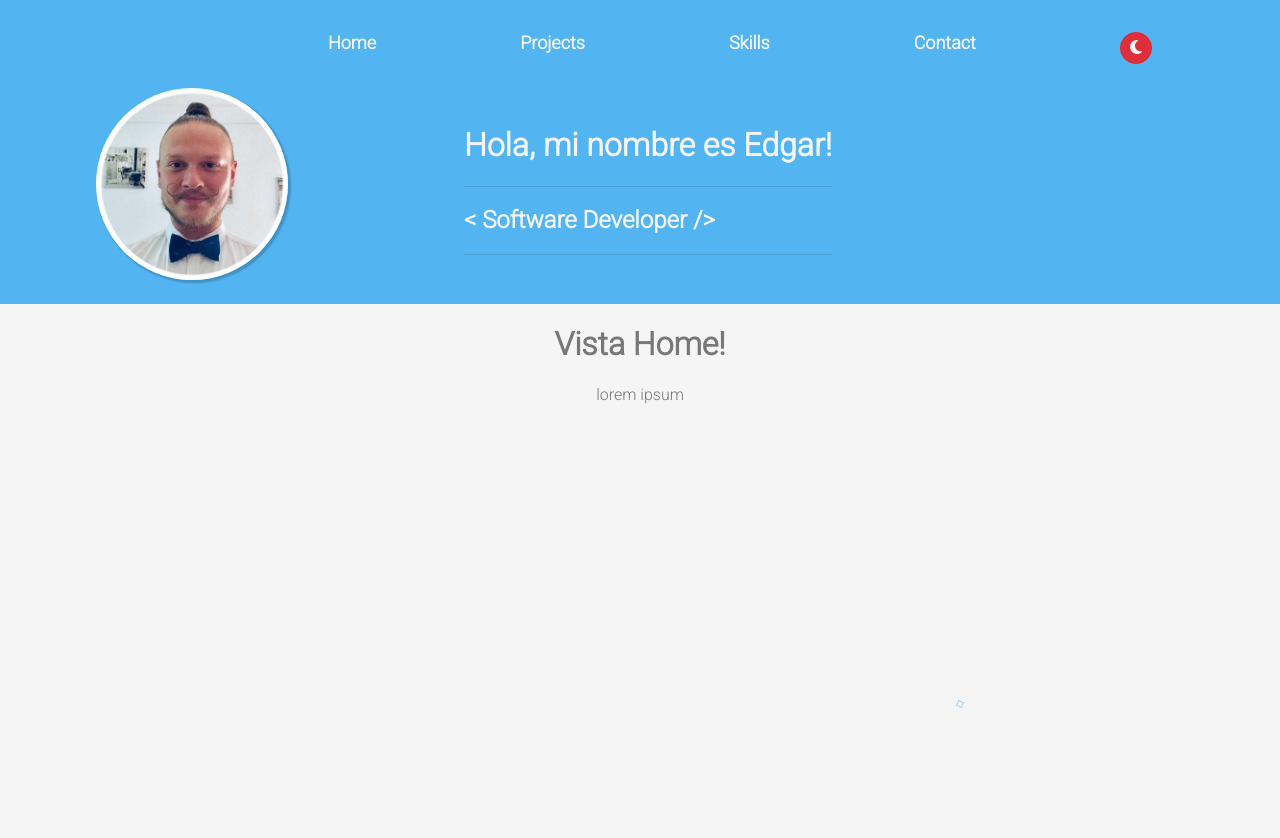
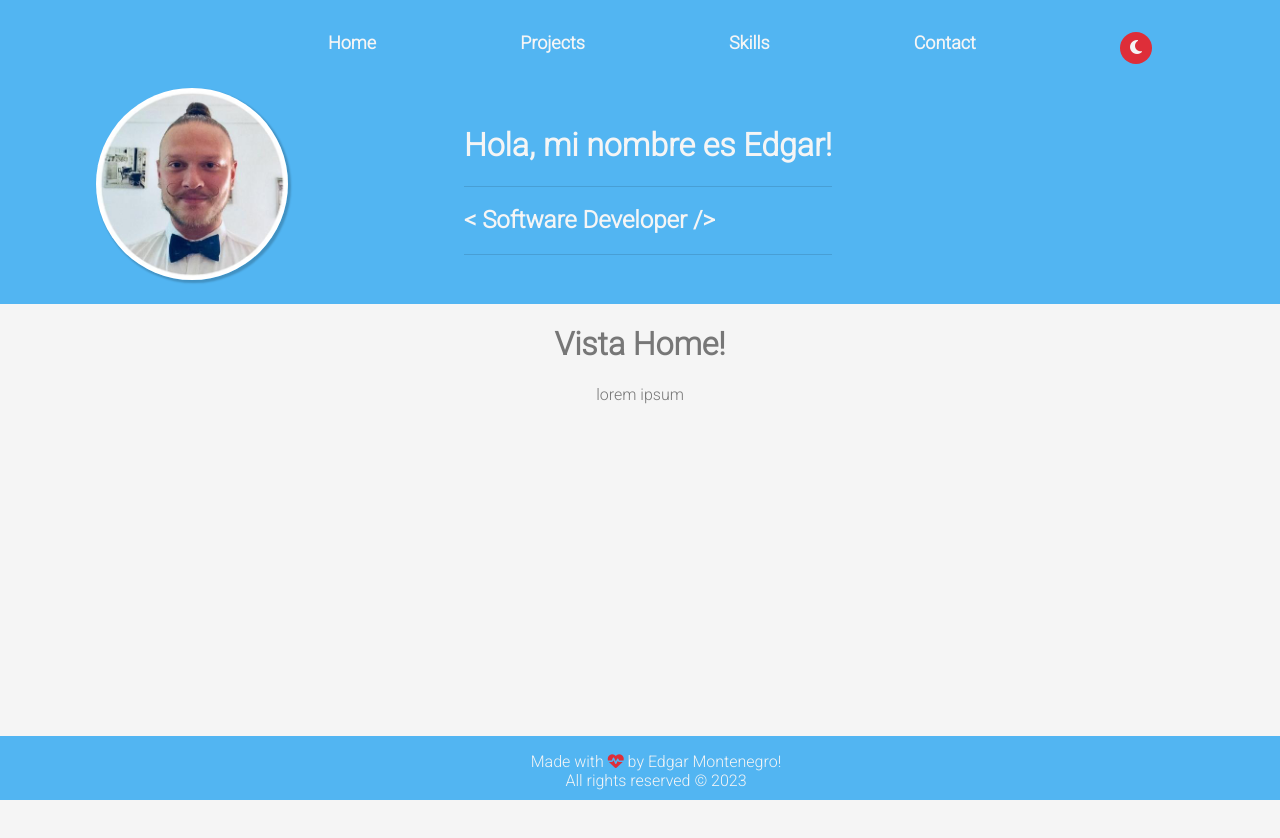
Before and after one commit to Edgarmontenegro123/portfolio, a React (Vite) app: page / in a window 1280 px wide. Shown: the top 838 px of the page. Built offline with nearby package versions, Linux system fonts and the light colour scheme.

Commit message:
🚧 Add Skills view

```diff
--- a/src/Components/DarkThemeButton/DarkThemeButton.scss
+++ b/src/Components/DarkThemeButton/DarkThemeButton.scss
@@ -36,11 +36,17 @@ body.darkMode{
   .hero{
     background-color: $bodyDark;
   }
+  .fa-heart-pulse{
+    color: $backgroundBlueLight;
+  }
   .divContact__link{
     color: darkgrey;
     &:hover{
       color: $textLight;
     }
+  }
+  .divSkills{
+    color: $textLight;
   }
 }
 
--- a/src/Components/Footer/Footer.scss
+++ b/src/Components/Footer/Footer.scss
@@ -4,10 +4,13 @@
   position: fixed;
   bottom: 0;
   width: 100vw;
-  height: 3vh;
+  height: 4vh;
   background-color: $backgroundBlueLight;
   color: $textLight;
   text-align: center;
   padding: 1rem;
   margin-bottom: 0;
 }
+.fa-heart-pulse{
+  color: $buttonRedLight;
+}
--- /dev/null
+++ b/src/Constants/SkillsItems.jsx
@@ -0,0 +1,16 @@
+const SkillsItems = [
+    {id: 1, name: 'Git', icon: <i className="fa-brands fa-git"></i>},
+    {id: 2, name: 'GitHub', icon: <i className="fa-brands fa-github"></i>},
+    {id: 3, name: 'GitLab', icon: <i className="fa-brands fa-gitlab"></i>},
+    {id: 4, name: 'HTML', icon: <i className="fa-brands fa-html5"></i>},
+    {id: 5, name: 'CSS', icon: <i className="fa-brands fa-css3-alt"></i>},
+    {id: 6, name: 'Sass', icon: <i className="fa-brands fa-sass"></i>},
+    {id: 7, name: 'Bootstrap', icon: <i className="fa-brands fa-bootstrap"></i>},
+    {id: 8, name: 'JavaScript', icon: <i className="fa-brands fa-square-js"></i>},
+    {id: 9, name: 'React', icon: <i className="fa-brands fa-react"></i>},
+    {id: 10, name: 'Golang', icon: <i className="fa-brands fa-golang"></i>},
+    {id: 11, name: 'Java', icon: <i className="fa-brands fa-java"></i>},
+    {id: 12, name: 'NodeJS', icon: <i className="fa-brands fa-node-js"></i>}
+]
+
+export default SkillsItems
--- a/src/Views/Home/Home.jsx
+++ b/src/Views/Home/Home.jsx
@@ -1,5 +1,6 @@
 import AnimatedBackground from "../../Components/AnimatedBackground/AnimatedBackground.jsx";
 import './Home.scss'
+import Footer from "../../Components/Footer/Footer.jsx";
 
 const Home = () => {
     return(
@@ -9,6 +10,7 @@ const Home = () => {
                     <h1>Vista Home!</h1>
                     <p>lorem ipsum</p>
                 </div>
+                <Footer/>
             </AnimatedBackground>
         </>
     )
--- a/src/Views/Projects/Projects.jsx
+++ b/src/Views/Projects/Projects.jsx
@@ -1,5 +1,6 @@
 import './Projects.scss'
 import AnimatedBackground from "../../Components/AnimatedBackground/AnimatedBackground.jsx";
+import Footer from "../../Components/Footer/Footer.jsx";
 
 const Projects = () => {
     return(
@@ -8,6 +9,7 @@ const Projects = () => {
                 <div className='divProjects'>
                     <h1>Vista Projects!</h1>
                 </div>
+                <Footer/>
             </AnimatedBackground>
         </>
     )
--- a/src/Views/Skills/Skills.jsx
+++ b/src/Views/Skills/Skills.jsx
@@ -1,13 +1,29 @@
+import React from "react";
 import AnimatedBackground from "../../Components/AnimatedBackground/AnimatedBackground.jsx";
+import Footer from "../../Components/Footer/Footer.jsx";
+import SkillsItems from "../../Constants/SkillsItems.jsx";
 import './Skills.scss'
+
+const listItems = SkillsItems?.map(item =>
+    <React.Fragment key={item.id}>
+        <li>
+            <div className='column-content'>
+                {item.icon} {item.name}
+            </div>
+        </li>
+    </React.Fragment>
+)
 
 const Skills = () => {
     return(
         <>
             <AnimatedBackground>
                 <div className='divSkills'>
-                    <h1>Vista Skills!</h1>
+                    <h1>My Skills!</h1>
+                    <hr className='title__divider' />
+                    <ul className='divSkills__list'>{listItems}</ul>
                 </div>
+                <Footer/>
             </AnimatedBackground>
         </>
     )
```
